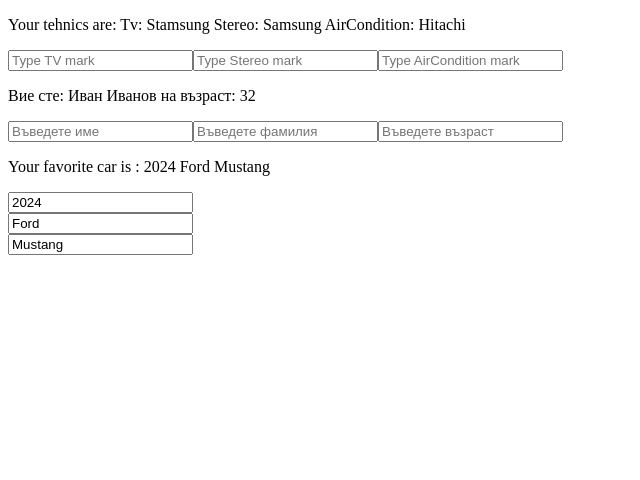
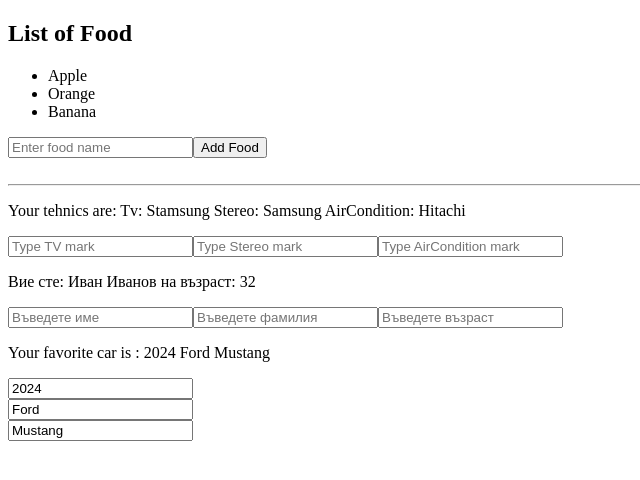
Before and after one commit to MTzarev/seventh-exercise-bcode, a React (Vite) app: page / in a window 1280 px wide. Shown: the top 480 px of the page, without its empty margins (0-640 px from the left). Built offline with nearby package versions, Linux system fonts and the light colour scheme.

Commit message:
update State with Array

```diff
--- a/src/App.jsx
+++ b/src/App.jsx
@@ -1,16 +1,20 @@
-import ObjectNamesUpdater from "./components/ObjectNamesUpdater"
-import ObjectUpdater from "./components/ObjectUpdater"
-import ObjectInfo from "./components/ObjectInfo"
+import ObjectNamesUpdater from "./components/ObjectNamesUpdater";
+import ObjectUpdater from "./components/ObjectUpdater";
+import ObjectInfo from "./components/ObjectInfo";
+import FoodArray from "./components/FoodArray";
 function App() {
   return (
     <>
-<ObjectInfo/>
+      <FoodArray/>
+<br />
+<hr />
+      <ObjectInfo />
 
-    <ObjectNamesUpdater/>
+      <ObjectNamesUpdater />
 
-    <ObjectUpdater/>
+      <ObjectUpdater />
     </>
-  )
+  );
 }
 
-export default App
+export default App;
--- /dev/null
+++ b/src/components/FoodArray.jsx
@@ -0,0 +1,26 @@
+import { useState } from "react";
+function FoodArray (){
+const[food, setFood] = useState(["Apple", "Orange", "Banana"])
+
+    function handleAddFood () {
+        const newFood = document.getElementById("foodInput").value;
+        document.getElementById("foodInput").value="";
+        setFood(f => [...f, newFood]);
+    }
+    function handleRemoveFood (index) {
+      setFood(food.filter((element, i)=>i!==index))
+    }
+    return (
+        <div>
+            <h2>List of Food</h2>
+            <ul>
+                {food.map((food, index)=>
+                <li key={index} onClick={()=>handleRemoveFood(index)}>{food}</li>)}
+            </ul>
+            <input type="text" id="foodInput" placeholder="Enter food name"/>
+            <button onClick={handleAddFood}>Add Food</button>
+        </div>
+    );
+
+}
+export default FoodArray;
```
